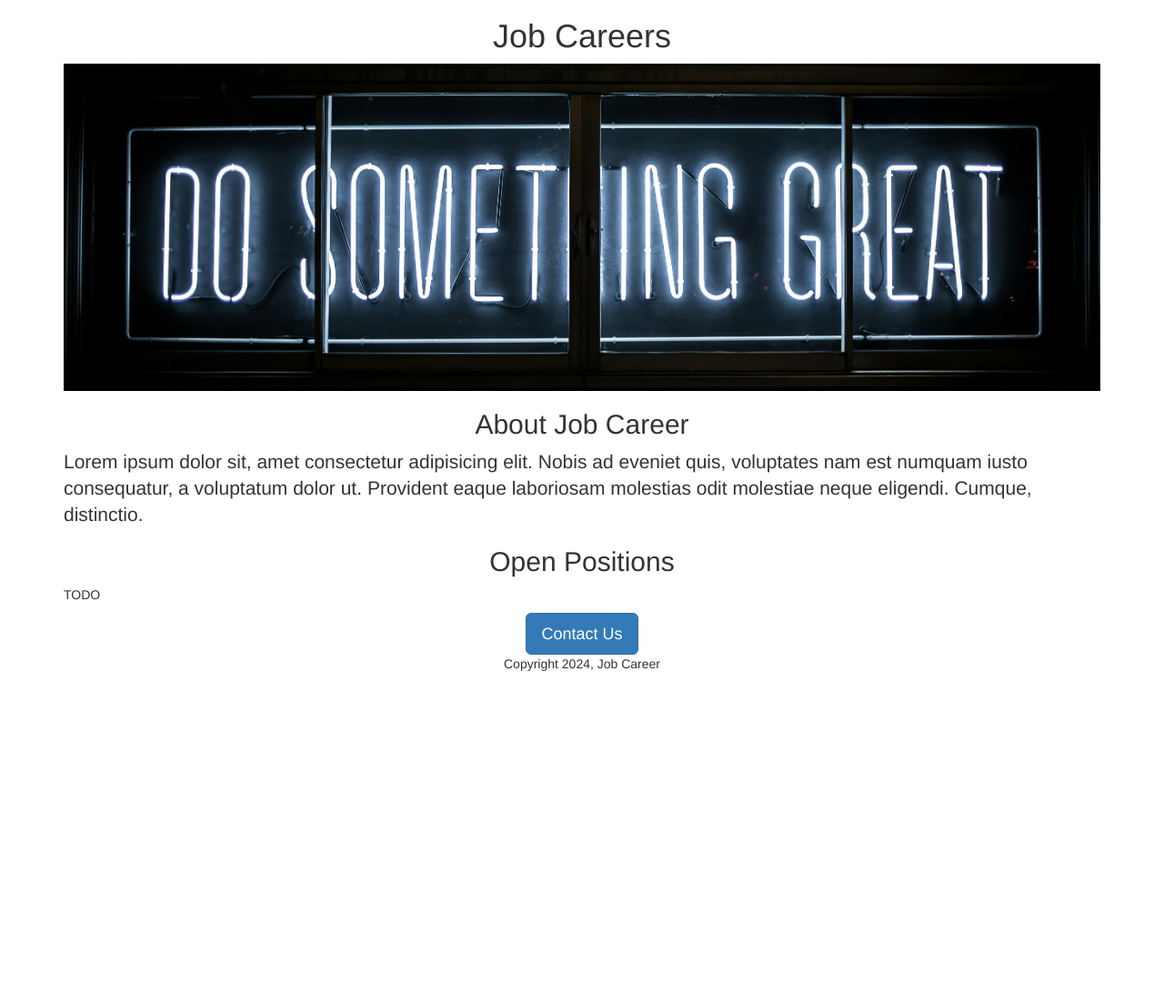
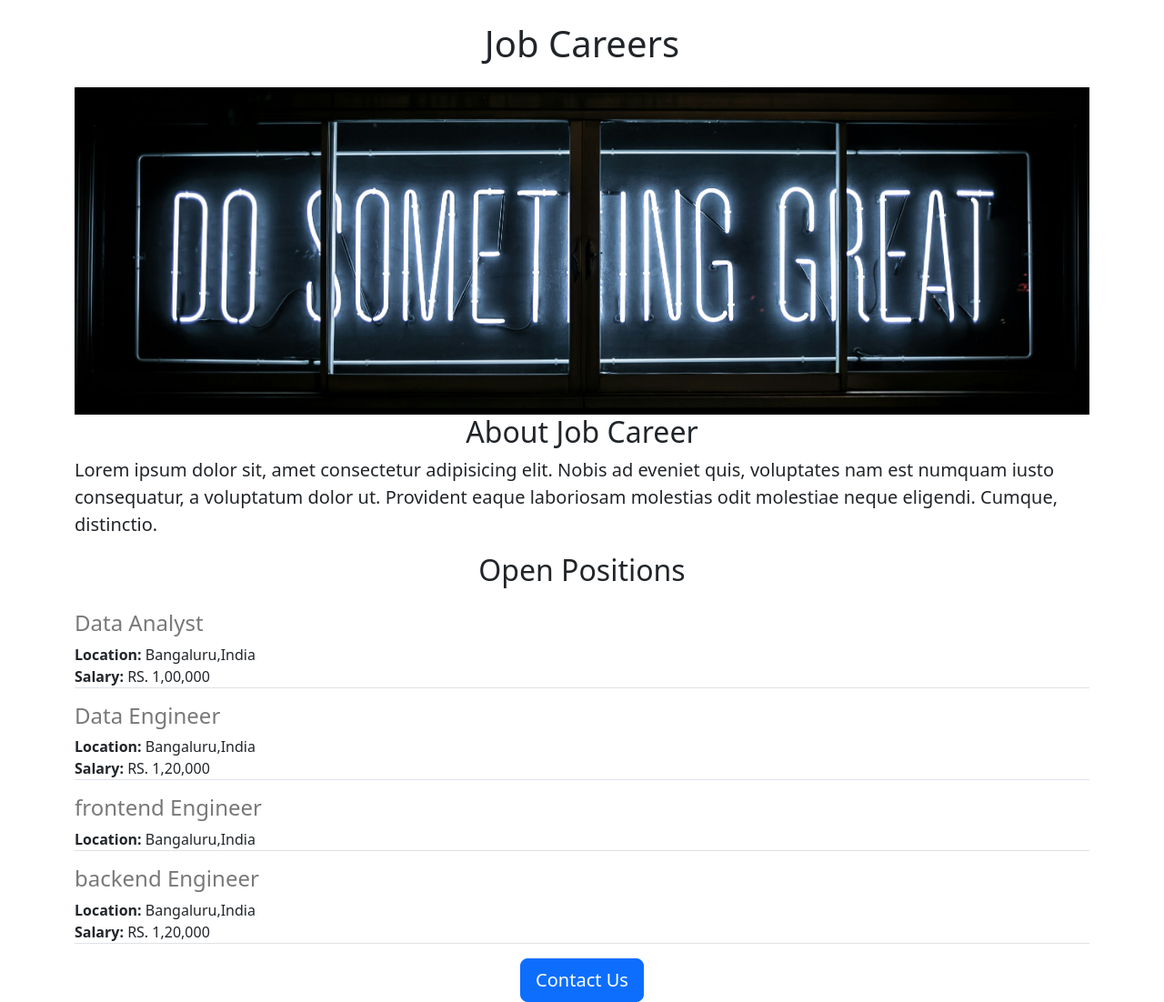
Before and after one commit to Rudraksh121a/job-career-website, a Flask app: page / in a window 1280 px wide. Shown: the whole page at 91% size. Before the commit the page ends 738 px from the top, so only its background shows below. Run offline with Flask 3, Linux system fonts and the light colour scheme.

Commit message:
added jobitem

```diff
--- a/app.py
+++ b/app.py
@@ -2,8 +2,41 @@ from flask import Flask,render_template
 
 app=Flask(__name__)
 
+
+JOBS=[
+
+    {
+        'id':1,
+        'title':"Data Analyst",
+        'location':"Bangaluru,India",
+        'salary':"RS. 1,00,000"
+    },
+
+
+    {
+        'id':2,
+        'title':"Data Engineer",
+        'location':"Bangaluru,India",
+        'salary':"RS. 1,20,000"
+    },
+      {
+        'id':3,
+        'title':"frontend Engineer",
+        'location':"Bangaluru,India",
+
+    },
+      {
+        'id':4,
+        'title':"backend Engineer",
+        'location':"Bangaluru,India",
+        'salary':"RS. 1,20,000"
+    },
+]
+
 @app.route("/")
 def hello_web():
-    return render_template('home.html')
+    return render_template('home.html'
+                           ,jobs=JOBS,
+                           company_name="Job")
 if __name__== "__main__":
     app.run(host='0.0.0.0',debug=True)
--- a/templates/home.html
+++ b/templates/home.html
@@ -1,44 +1,59 @@
 <!DOCTYPE html>
 <html lang="en">
+
 <head>
     <meta charset="UTF-8">
     <meta name="viewport" content="width=device-width, initial-scale=1.0">
     <title>Job Career</title>
 
     <!-- Bootstrap -->
- <link rel="stylesheet" href="https://cdn.jsdelivr.net/npm/bootstrap@3.4.1/dist/css/bootstrap.min.css" integrity="sha384-HSMxcRTRxnN+Bdg0JdbxYKrThecOKuH5zCYotlSAcp1+c8xmyTe9GYg1l9a69psu" crossorigin="anonymous">
+     <link href="https://cdn.jsdelivr.net/npm/bootstrap@5.3.3/dist/css/bootstrap.min.css" rel="stylesheet" integrity="sha384-QWTKZyjpPEjISv5WaRU9OFeRpok6YctnYmDr5pNlyT2bRjXh0JMhjY6hW+ALEwIH" crossorigin="anonymous">
     <style>
-
-
-        #banner{
+        #banner {
             height: 360px;
             width: 100%;
             object-fit: cover;
         }
-
     </style>
 
 </head>
+
 <body>
     <div class="container">
-    <h1 class="text-center mt-4 mb-4" >Job Careers</h1>
+        <h1 class="text-center mt-4 mb-4">{{company_name}} Careers</h1>
         <img class="img-fluid" id="banner" src="static/banner.jpg" alt="image">
 
         <h2 class="text-center">About Job Career</h2>
-    <p class="lead" >Lorem ipsum dolor sit, amet consectetur adipisicing elit. Nobis ad eveniet quis, voluptates nam est numquam iusto consequatur, a voluptatum dolor ut. Provident eaque laboriosam molestias odit molestiae neque eligendi. Cumque, distinctio.</p>
+        <p class="lead">Lorem ipsum dolor sit, amet consectetur adipisicing elit. Nobis ad eveniet quis, voluptates nam
+            est numquam iusto consequatur, a voluptatum dolor ut. Provident eaque laboriosam molestias odit molestiae
+            neque eligendi. Cumque, distinctio.</p>
 
-    <h2 class="text-center mt-2 mb-4" >Open Positions</h2>
-    <p class="bodytext">TODO</p>
+        <h2 class="text-center mt-2 mb-4">Open Positions</h2>
+
+
+
+        {% for job in jobs%}
+           {% include 'jobitem.html' %}
+            {% endfor %}
+        </div>
+
+
+
         <div class="text-center">
             <button class="btn btn-primary btn-lg">Contact Us</button>
-        <p class="mt-4">Copyright 2024, Job Career </p>
+
         </div>
 
     </div>
 
     <!-- jQuery (necessary for Bootstrap's JavaScript plugins) -->
-     <script src="https://code.jquery.com/jquery-1.12.4.min.js" integrity="sha384-nvAa0+6Qg9clwYCGGPpDQLVpLNn0fRaROjHqs13t4Ggj3Ez50XnGQqc/r8MhnRDZ" crossorigin="anonymous"></script>
+    <script src="https://code.jquery.com/jquery-1.12.4.min.js"
+        integrity="sha384-nvAa0+6Qg9clwYCGGPpDQLVpLNn0fRaROjHqs13t4Ggj3Ez50XnGQqc/r8MhnRDZ"
+        crossorigin="anonymous"></script>
     <!-- Include all compiled plugins (below), or include individual files as needed -->
-     <script src="https://cdn.jsdelivr.net/npm/bootstrap@3.4.1/dist/js/bootstrap.min.js" integrity="sha384-aJ21OjlMXNL5UyIl/XNwTMqvzeRMZH2w8c5cRVpzpU8Y5bApTppSuUkhZXN0VxHd" crossorigin="anonymous"></script>
+    <script src="https://cdn.jsdelivr.net/npm/bootstrap@3.4.1/dist/js/bootstrap.min.js"
+        integrity="sha384-aJ21OjlMXNL5UyIl/XNwTMqvzeRMZH2w8c5cRVpzpU8Y5bApTppSuUkhZXN0VxHd"
+        crossorigin="anonymous"></script>
 </body>
+
 </html>
--- /dev/null
+++ b/templates/jobitem.html
@@ -0,0 +1,7 @@
+<div class="border-bottom" style="margin-bottom: 16px;">
+    <h4 style="color: rgb(120,120 , 120); margin-bottom: 4px; padding-bottom: 4px;"> {{job['title']}}</h4>
+     <div><b>Location: </b>{{job['location']}}</div>
+     {% if 'salary' in job%}
+     <div><b>Salary: </b>{{job['salary']}}</div>
+     {% endif %}
+ </div>
```
Lines whose indentation alone changed are shown as unchanged.
